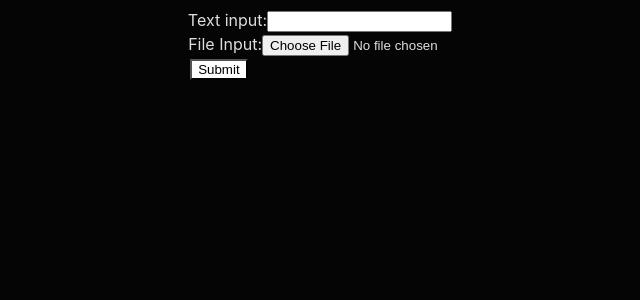
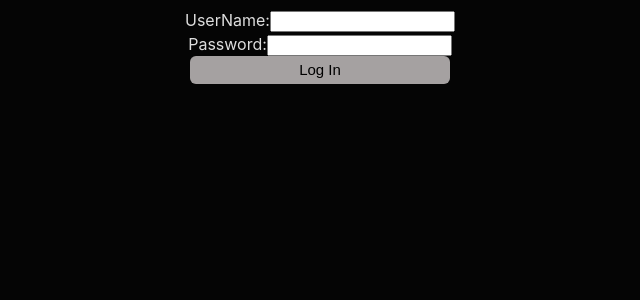
Before and after one commit to Juulio-p/Website, a React (Vite) app: page / in a window 1280 px wide. Shown: the top 300 px of the page, without its empty margins (320-960 px from the left). Built offline with nearby package versions, Linux system fonts and the light colour scheme.

Commit message:
Refactored some code and styling changes to button

```diff
--- a/src/App.css
+++ b/src/App.css
@@ -1,18 +1,19 @@
 #div1{
   text-align: center;
 }
-#div2{
-  text-align: center;
-  padding-left: 5%;
-}
-#div3{
-  text-align: center;
-  padding-right: 16%;
 
-}
 #sub{
   background-color: white;
 }
 #file{
   background-color: rgba(241, 223, 223, 0);
 }
+#login{
+  background-color: #a5a1a1;
+    border: none;
+    border-radius: 6px;
+    font-size: 15px;
+    line-height: 28px;
+    padding: 0 16px;
+    width: 260px;
+}
--- a/src/App.jsx
+++ b/src/App.jsx
@@ -1,35 +1,43 @@
 import { useState } from 'react'
 import './App.css'
 
+
+
+function LoginForm() {
+  return(
+    <form>
+      <div>
+        <label htmlFor="username">  UserName:</label>
+        <input type= "username" id="username" />
+
+        </div>
+
+        <div>
+        <label htmlFor="password">  Password:</label>
+        <input type= "password" id="password" />
+        </div>
+
+        <div>
+
+        </div>
+
+        <button  name="login"  type="submit" id="login">Log In</button>
+
+    </form>
+
+
+  );
+}
 
 function App() {
 
   return (
     <>
 
-    <div id= "div1">
-    <label for="text input"> Text input:</label>
-    <input
-    type="text"
-    id="text"
-    />
+    <div id="div1">
+      <LoginForm />
     </div>
-
-    <div id ="div2">
-    <label for= "file"> File Input:</label>
-    <input
-    id="file"
-    type="file"
-    />
-    </div>
-
-
-    <div id="div3">
-      <input id="sub" type = "submit"></input>
-    </div>
-
     </>
   )
 }
-
 export default App
```
